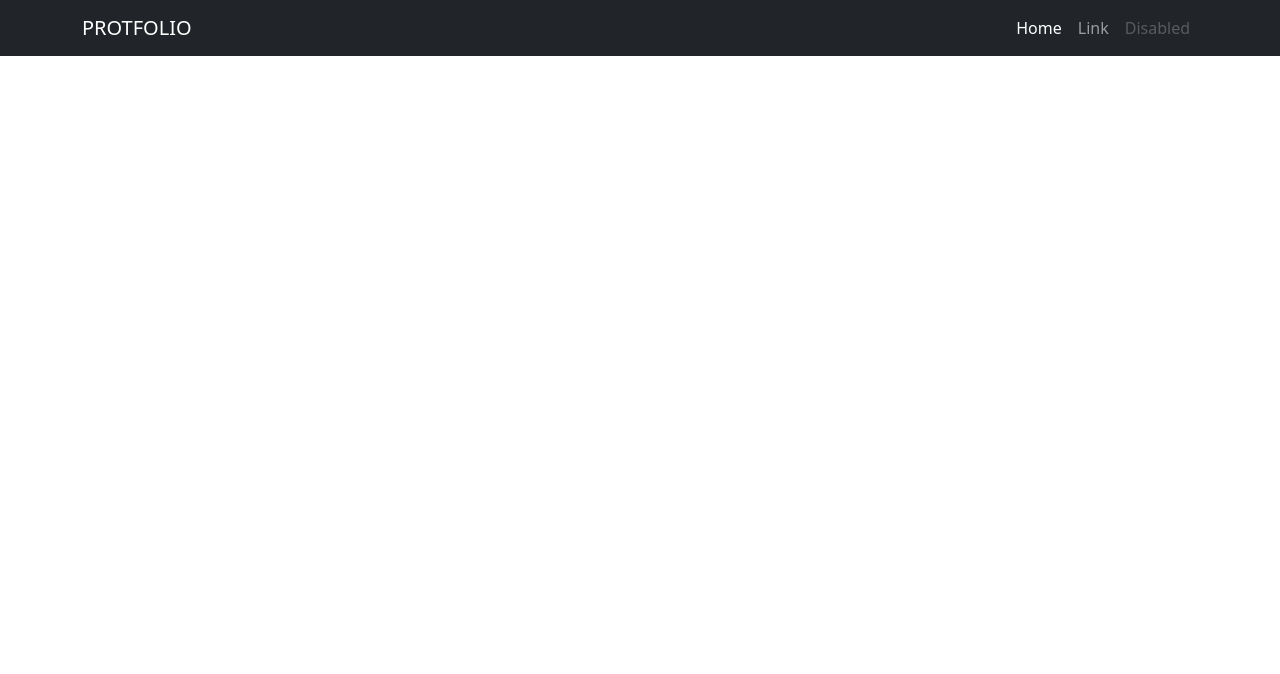
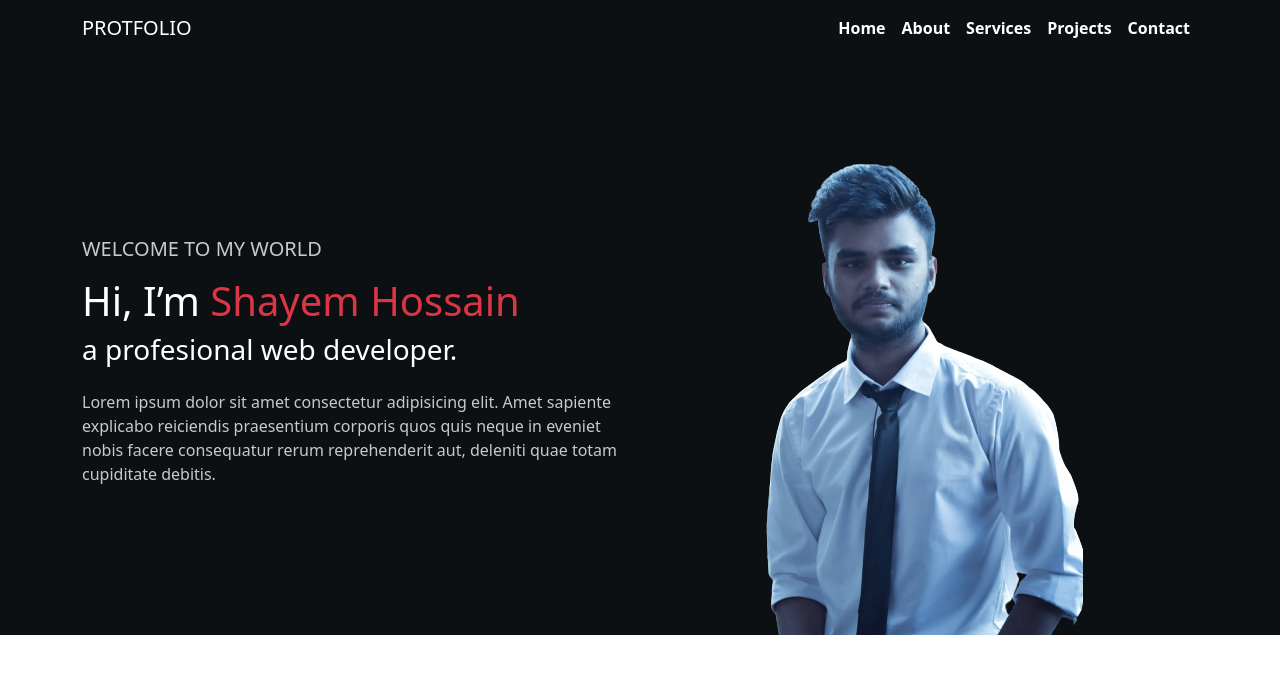
Before and after one commit to sayemhossain/shayemhossain, a plain HTML site: page index.html in a window 1280 px wide. Drawn offline with nearby package versions, Linux system fonts and the light colour scheme.

Commit message:
home section almost done

```diff
--- a/index.html
+++ b/index.html
@@ -8,27 +8,36 @@
     <!-- Bootstrap CSS -->
     <link href="https://cdn.jsdelivr.net/npm/bootstrap@5.1.3/dist/css/bootstrap.min.css" rel="stylesheet" integrity="sha384-1BmE4kWBq78iYhFldvKuhfTAU6auU8tT94WrHftjDbrCEXSU1oBoqyl2QvZ6jIW3" crossorigin="anonymous">
 
+    <!-- css link -->
+    <link rel="stylesheet" href="./style.css">
+
     <title>Shayem Hossain</title>
   </head>
   <body>
   <!-- Header section start -->
   <header>
-    <nav class="navbar navbar-expand-lg navbar-dark bg-dark">
+    <nav class="navbar navbar-expand-lg primary-color">
         <div class="container">
-          <a class="navbar-brand text-uppercase" href="#">Protfolio</a>
-          <button class="navbar-toggler" type="button" data-bs-toggle="collapse" data-bs-target="#navbarSupportedContent" aria-controls="navbarSupportedContent" aria-expanded="false" aria-label="Toggle navigation">
+          <a class="navbar-brand text-uppercase text-white" href="#">Protfolio</a>
+          <button class="navbar-toggler"  type="button" data-bs-toggle="collapse" data-bs-target="#navbarSupportedContent" aria-controls="navbarSupportedContent" aria-expanded="false" aria-label="Toggle navigation">
             <span class="navbar-toggler-icon"></span>
           </button>
           <div class="collapse navbar-collapse" id="navbarSupportedContent">
             <ul class="navbar-nav ms-auto mb-2 mb-lg-0">
               <li class="nav-item">
-                <a class="nav-link active" aria-current="page" href="#">Home</a>
+                <a class="nav-link text-white fw-bold aria-current="page" href="#">Home</a>
               </li>
               <li class="nav-item">
-                <a class="nav-link" href="#">Link</a>
+                <a class="nav-link text-white fw-bold" href="#">About</a>
               </li>
               <li class="nav-item">
-                <a class="nav-link disabled">Disabled</a>
+                <a class="nav-link text-white fw-bold">Services</a>
+              </li>
+              <li class="nav-item">
+                <a class="nav-link text-white fw-bold">Projects</a>
+              </li>
+              <li class="nav-item">
+                <a class="nav-link text-white fw-bold">Contact</a>
               </li>
             </ul>
           </div>
@@ -36,6 +45,25 @@
       </nav>
   </header>
   <!-- Header section end -->
+  <!-- Home section start -->
+  <main>
+      <div id="home" class="primary-color">
+        <div class="container">
+            <div class="row">
+                <div class="col-lg-6 home-text text-white mt-5">
+                   <h5 class="home-header secondary-color mb-3">WELCOME TO MY WORLD</h5>
+                   <h1>Hi, I’m <span class="text-danger">Shayem Hossain</span></h1>
+                   <h3 class="mb-4">a profesional web developer.</h3>
+                   <p class="secondary-color">Lorem ipsum dolor sit amet consectetur adipisicing elit. Amet sapiente explicabo reiciendis praesentium corporis quos quis neque in eveniet nobis facere consequatur rerum reprehenderit aut, deleniti quae totam cupiditate debitis.</p>
+                </div>
+                <div class="col-lg-6">
+                  <img class="img-fluid" src="./img/sayem-removebg-preview.png" alt="">
+                </div>
+            </div>
+        </div>
+      </div>
+  </main>
+  <!-- Home section end -->
 
 
     <!-- Option 1: Bootstrap Bundle with Popper -->
--- a/style.css
+++ b/style.css
@@ -0,0 +1,16 @@
+* {
+  margin: 0;
+  padding: 0;
+  box-sizing: border-box;
+}
+.primary-color {
+  background-color: #0d1013;
+}
+.secondary-color {
+  color: rgb(201, 201, 201);
+}
+.home-text {
+  display: flex;
+  flex-direction: column;
+  justify-content: center;
+}
```
